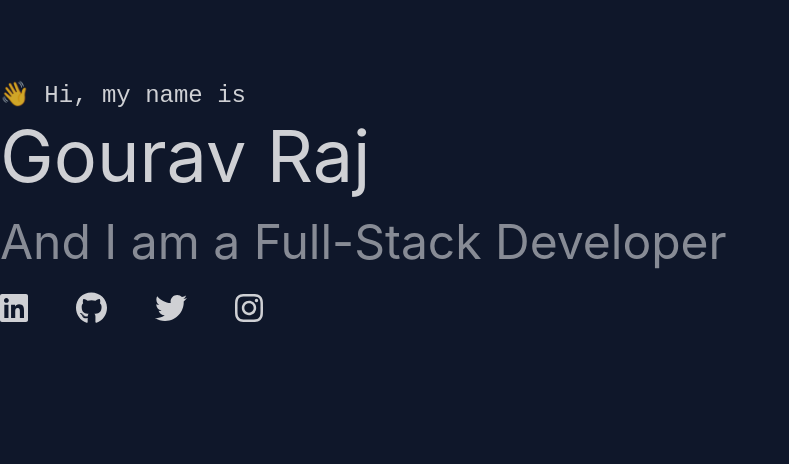
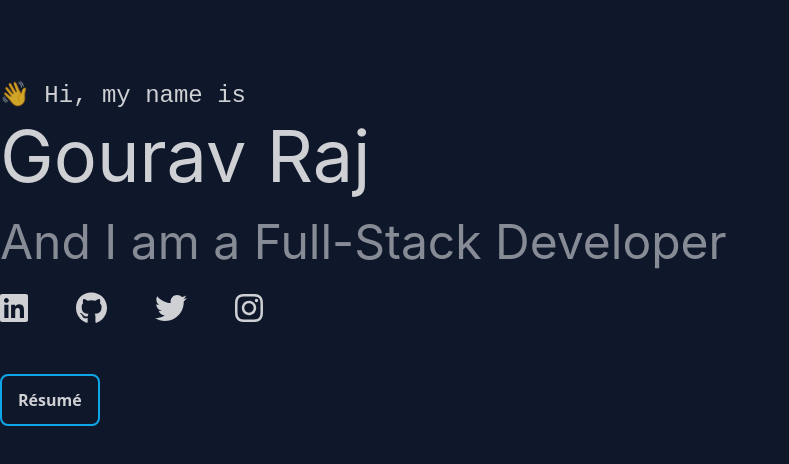
Before and after one commit to gogouravr/dot-portfolio, a React (Create React App) app: page / in a window 1280 px wide. Shown: the top 464 px of the page, without its empty margins (0-789 px from the left). Built offline with nearby package versions, Linux system fonts and the light colour scheme.

Commit message:
Add `résumé` button

```diff
--- a/src/components/Intro.jsx
+++ b/src/components/Intro.jsx
@@ -1,8 +1,12 @@
 import React from 'react';
 import SocialMediaSection from './SocialMediaSection.jsx';
 import config from '../config.json'
+import PrimaryButton from './PrimaryButton.jsx';
 
 export default function Intro() {
+    const resumeButtonClickHandler = () => {
+        window.open('/Gourav_Raj_Full_Stack_Developer.pdf', '_blank');
+    }
     return (
         <section className="flex flex-col justify-center">
             <div className="text-white font-normal text-2xl mt-20 mb-2 opacity-80">
@@ -16,7 +20,10 @@ export default function Intro() {
             <div className="text-white font-high-l  text-5xl mt-5 text-2 opacity-50 leading-tight">
                 And I am a Full-Stack Developer
             </div>
+
             <SocialMediaSection />
+
+            <PrimaryButton text="Résumé" clickHandler={resumeButtonClickHandler}>Résumé</PrimaryButton>
         </section>
     )
 }
--- /dev/null
+++ b/src/components/PrimaryButton.jsx
@@ -0,0 +1,11 @@
+import React from 'react';
+
+export default function PrimaryButton(props) {
+    return (
+        <div className='text-white font-semibold mt-12 text-opacity-80 flex' onClick={props.clickHandler}>
+            <button className='border-2 border-sky-500 px-4 py-3 rounded-lg cursor-pointer  hover:border-t-4  hover:border-l-4 ease-in duration-300'>
+                {props.children}
+            </button>
+        </div>
+    )
+}
```
Also changed, not shown: 2 other files (tests, documents, lock files or other folders).
